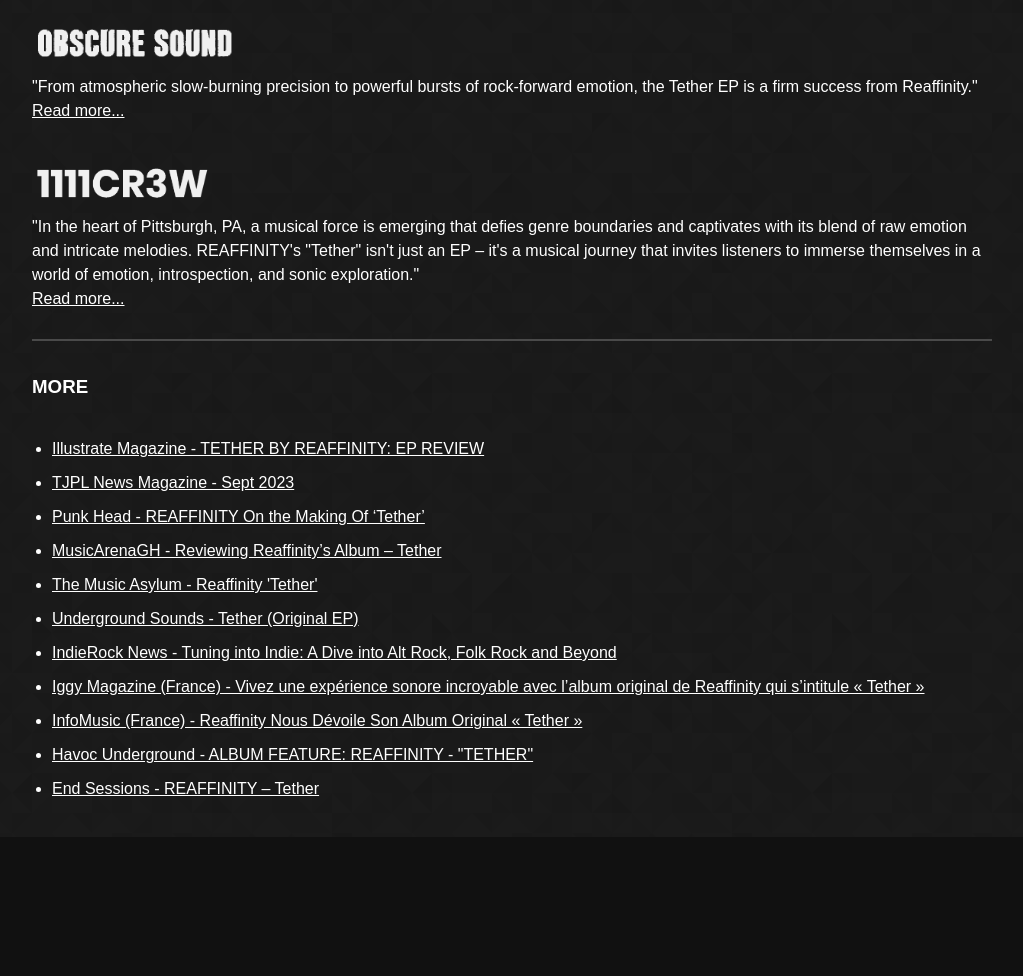
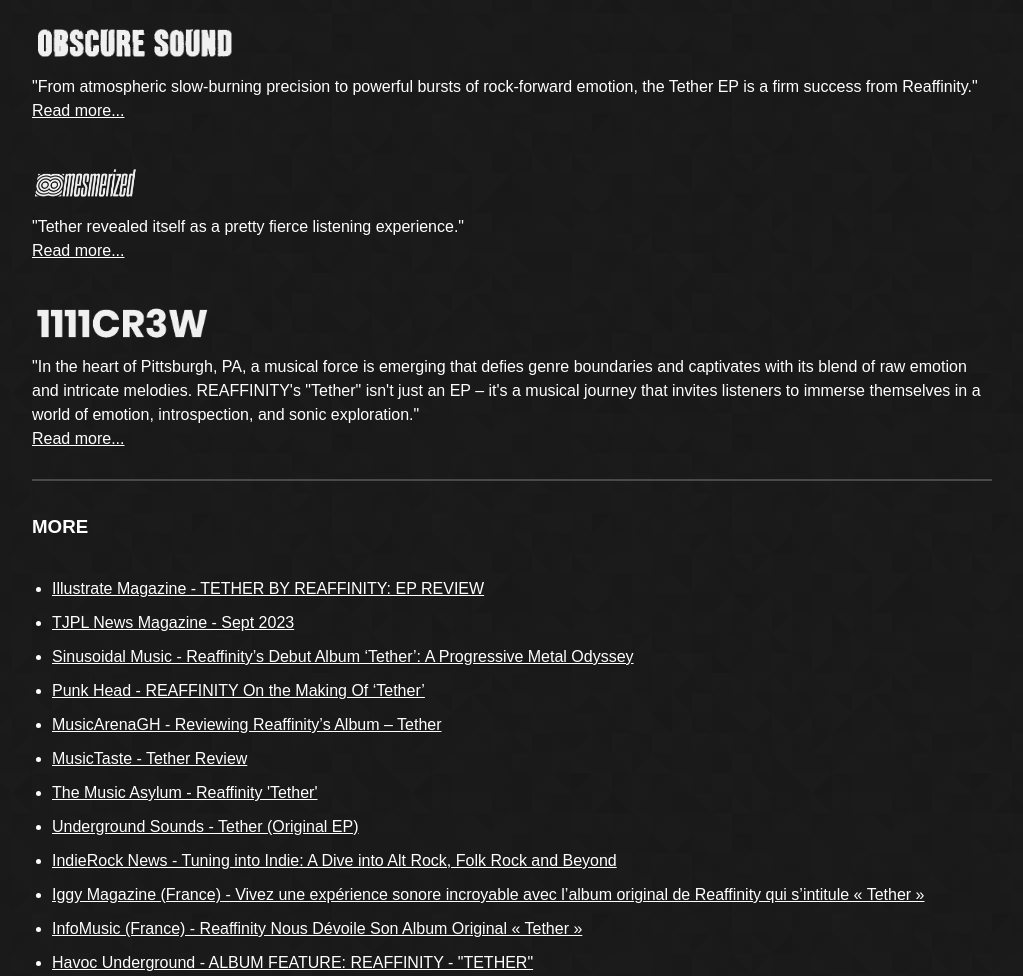
Before and after one commit to saturnbit/reaffinity-music, a plain HTML site: page press/index.html in a window 1280 px wide. Shown: the part 627-1603 px from the top of the page, without its empty margins (128-1151 px from the left). Before the commit the page ends 1464 px from the top, so only its background shows below. Drawn offline with Linux system fonts and the light colour scheme; a web font is replaced by a local one.

Commit message:
update press

```diff
--- a/press/index.html
+++ b/press/index.html
@@ -89,6 +89,18 @@
       </a>
     </div>
     <div class="press-list">
+      <a href="https://www.mesmerized.io/reaffinity-delivers-hypnotising-and-distorted-ep-tether/" alt="Mesmerized Album Review" target="_blank">
+        <img src="/img/press/mesmerized-light.png" />
+      </a>
+      <p>
+        "Tether revealed itself as a pretty fierce listening experience."
+      </p>
+      <a href="https://www.mesmerized.io/reaffinity-delivers-hypnotising-and-distorted-ep-tether/" alt="Mesmerized Album Review" target="_blank">
+        Read more...
+      </a>
+    </div>
+
+    <div class="press-list">
       <a href="https://www.1111cr3w.com/post/rising-star-16" alt="1111cr3w Album Review" target="_blank">
         <img src="/img/press/1111cr3w-light.png" />
       </a>
@@ -117,12 +129,20 @@
       TJPL News Magazine - Sept 2023
         </a></li>
 
+      <li><a href="https://sinusoidalmusic.com/reviews/music-reviews/genres/metal/reaffinitys-debut-album-tether-a-progressive-metal-odyssey/" target="_blank">
+      Sinusoidal Music - Reaffinity’s Debut Album ‘Tether’: A Progressive Metal Odyssey
+        </a></li>
+
       <li><a href="https://www.thepunkhead.com/indie-pop-artists/reaffinity-on-the-making-of-tether" target="_blank">
       Punk Head - REAFFINITY On the Making Of ‘Tether’
         </a></li>
 
       <li><a href="https://www.musicarenagh.com/reviewing-reaffinitys-album-tether/" target="_blank">
       MusicArenaGH - Reviewing Reaffinity’s Album – Tether
+        </a></li>
+
+          <li><a href="https://www.musictaste.uk/post/tether-review" target="_blank">
+      MusicTaste - Tether Review
         </a></li>
 
       <li><a href="https://the-metal-asylum.com/2023/08/17/reaffinity-tether/" target="_blank">
```
Also changed, not shown: img/press/mesmerized-light.png (added).
